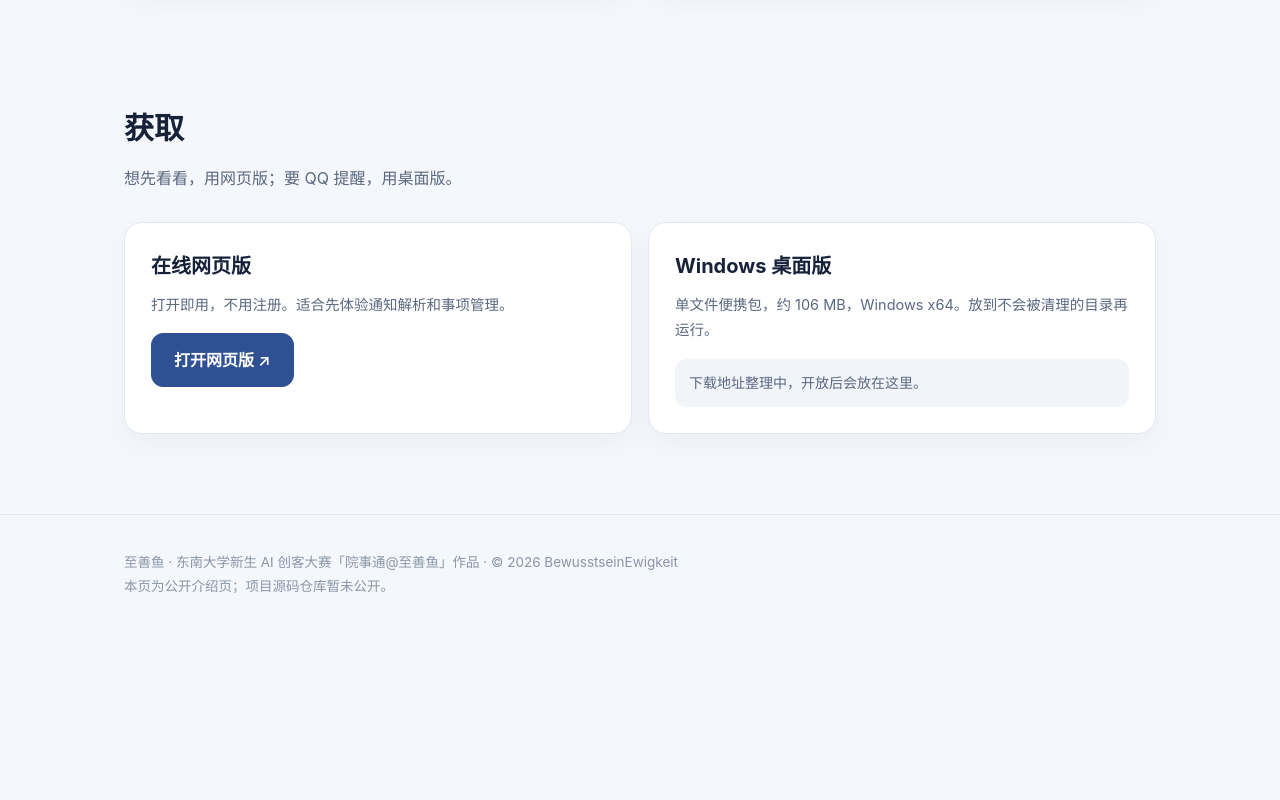
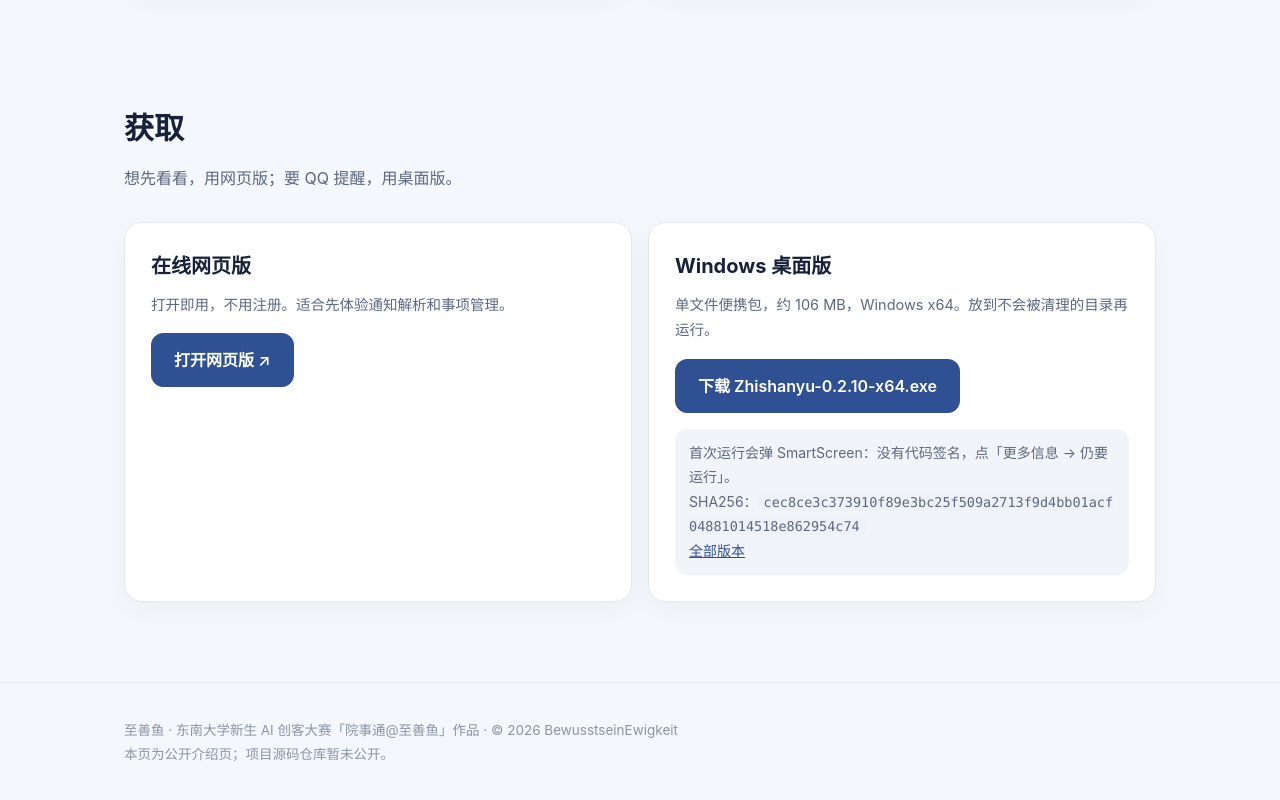
Before and after one commit to BewusstseinEwigkeit/zhishanyu, a plain HTML site: page index.html in a window 1280 px wide. Shown: the part 4345-5145 px from the top of the page. Before the commit the page ends 4991 px from the top, so only its background shows below. Drawn offline with Linux system fonts and the light colour scheme.

Commit message:
下载区接入 v0.2.10 便携包
Co-Authored-By: Claude Opus 5.5 <noreply@anthropic.com>

```diff
--- a/index.html
+++ b/index.html
@@ -201,7 +201,8 @@ footer{padding:36px 0 48px;color:var(--faint);font-size:13.5px;border-top:1px so
    <a class="btn primary" href="https://wbapp-an5j2eudlx23djngpnnpkn.app.workbuddy.host/?sharecode=UPAHTNXIUW" target="_blank" rel="noopener">打开网页版 ↗</a></div>
   <div class="card"><h3>Windows 桌面版</h3><p class="sub" style="margin:0">单文件便携包，约 106 MB，Windows x64。放到不会被清理的目录再运行。</p>
    <!-- DOWNLOAD:START -->
-   <div class="muted-box">下载地址整理中，开放后会放在这里。</div>
+   <a class="btn primary" href="https://github.com/BewusstseinEwigkeit/zhishanyu/releases/download/v0.2.10/Zhishanyu-0.2.10-x64.exe">下载 Zhishanyu-0.2.10-x64.exe</a>
+   <div class="muted-box">首次运行会弹 SmartScreen：没有代码签名，点「更多信息 → 仍要运行」。<br>SHA256：<code style="word-break:break-all">cec8ce3c373910f89e3bc25f509a2713f9d4bb01acf04881014518e862954c74</code><br><a href="https://github.com/BewusstseinEwigkeit/zhishanyu/releases">全部版本</a></div>
    <!-- DOWNLOAD:END -->
   </div>
  </div>
```
Also changed, not shown: 1 other file.
